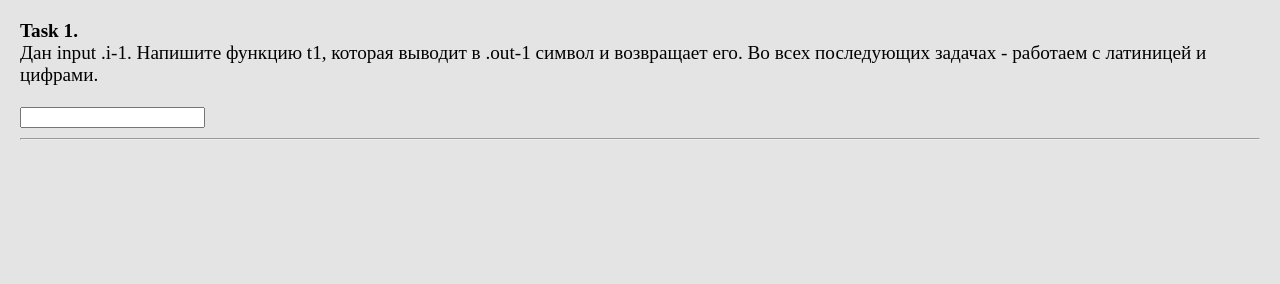
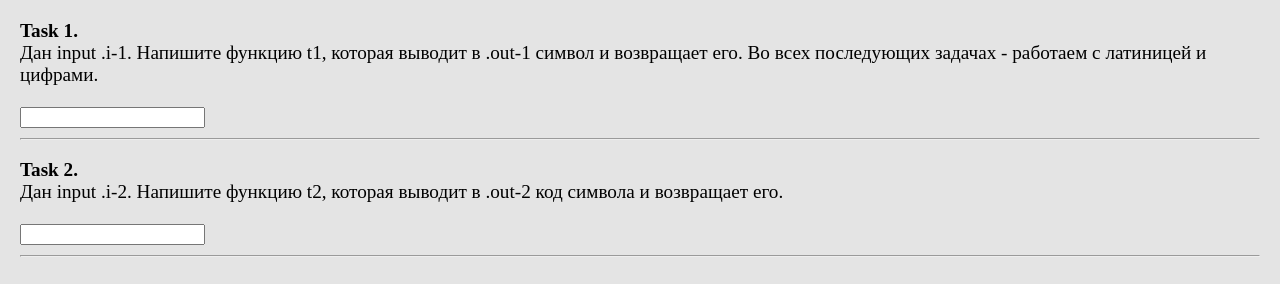
Before and after one commit to NikitaBelevich/Keyboard-Events.Lesson-6, a plain HTML site: page index.html in a window 1280 px wide. Drawn offline with Linux system fonts and the light colour scheme.

Commit message:
Task 2 complete

```diff
--- a/index.html
+++ b/index.html
@@ -25,6 +25,19 @@
     </div>
     <hr>
 
+    <div>
+        <p>
+            <b>Task 2.</b> <br>
+            Дан input .i-2. Напишите функцию t2, которая выводит в .out-2 код символа и возвращает его.
+        </p>
+
+        <div class="task2">
+            <input type="text" class="i-2">
+            <div class="out-2"></div>
+        </div>
+    </div>
+    <hr>
+
 
     <script src="js/app.js" defer></script>
 </body>
--- a/js/app.js
+++ b/js/app.js
@@ -12,3 +12,16 @@ input1.addEventListener('keydown', (e) => {
 function t1(event) {
     return event.key;
 }
+
+// Task 2 ============================================
+/*  Дан input .i-2. Напишите функцию t2, которая выводит в .out-2 код символа и возвращает его. */
+const input2 = document.querySelector('.i-2');
+const out2 = document.querySelector('.out-2');
+
+input2.addEventListener('keydown', (e) => {
+    out2.textContent = t2(e);
+});
+
+function t2(event) {
+    return event.code;
+}
```
